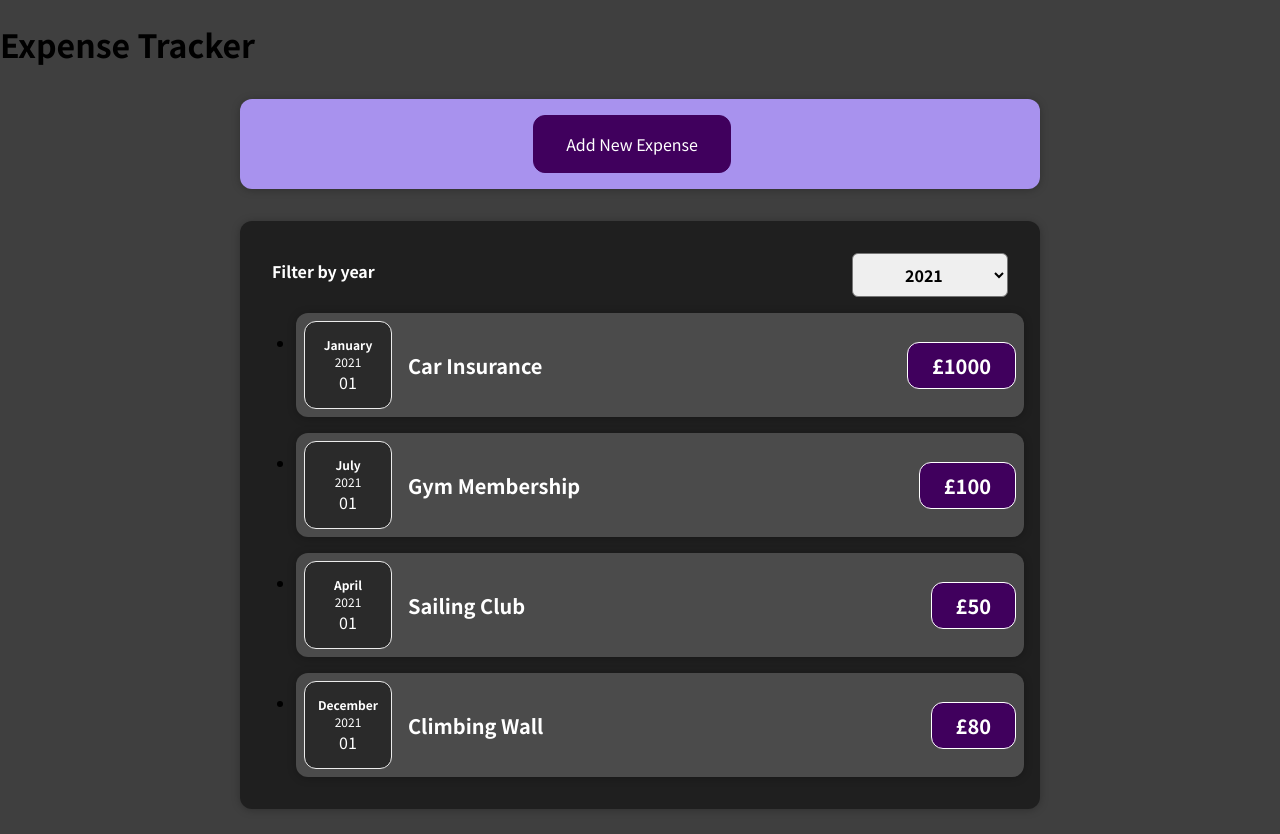
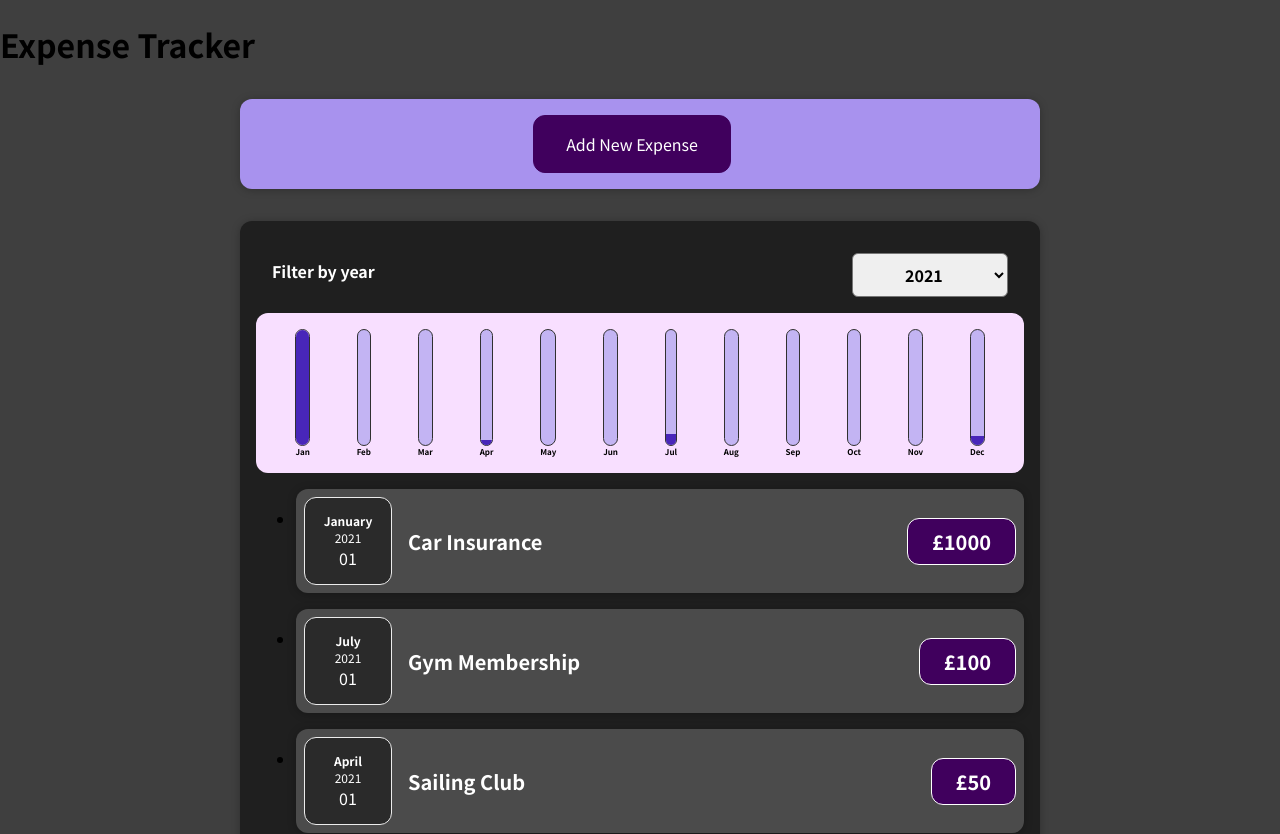
Before and after one commit to nicolas-thompson/expenses, a React (Create React App) app: page / in a window 1280 px wide. Shown: the top 834 px of the page. Built offline with nearby package versions, Linux system fonts and the light colour scheme.

Commit message:
Adds an expenses chart component

```diff
--- /dev/null
+++ b/src/components/Chart/Chart.css
@@ -0,0 +1,9 @@
+.chart {
+  padding: 1rem;
+  border-radius: 12px;
+  background-color: #f8dfff;
+  text-align: center;
+  display: flex;
+  justify-content: space-around;
+  height: 10rem;
+}
--- /dev/null
+++ b/src/components/Chart/Chart.js
@@ -0,0 +1,22 @@
+import ChartBar from "./ChartBar";
+import "./Chart.css";
+
+const Chart = (props) => {
+  const dataPointValues = props.dataPoints.map((dataPoint) => dataPoint.value);
+  const totalMaximum = Math.max(...dataPointValues);
+
+  return (
+    <div className="chart">
+      {props.dataPoints.map((dataPoint) => (
+        <ChartBar
+          key={dataPoint.label}
+          value={dataPoint.value}
+          maxValue={totalMaximum}
+          label={dataPoint.label}
+        />
+      ))}
+    </div>
+  );
+};
+
+export default Chart;
--- /dev/null
+++ b/src/components/Chart/ChartBar.css
@@ -0,0 +1,30 @@
+.chart-bar {
+  height: 100%;
+  display: flex;
+  flex-direction: column;
+  align-items: center;
+}
+
+.chart-bar__inner {
+  height: 100%;
+  width: 100%;
+  border: 1px solid #313131;
+  border-radius: 12px;
+  background-color: #c3b4f3;
+  overflow: hidden;
+  display: flex;
+  flex-direction: column;
+  justify-content: flex-end;
+}
+
+.chart-bar__fill {
+  background-color: #4826b9;
+  width: 100%;
+  transition: all 0.3s ease-out;
+}
+
+.chart-bar__label {
+  font-weight: bold;
+  font-size: 0.5rem;
+  text-align: center;
+}
--- /dev/null
+++ b/src/components/Chart/ChartBar.js
@@ -0,0 +1,23 @@
+import "./ChartBar.css";
+
+const ChartBar = (props) => {
+  let barFillHeight = "0%";
+
+  if (props.maxValue > 0) {
+    barFillHeight = Math.round((props.value / props.maxValue) * 100) + "%";
+  }
+
+  return (
+    <div className="chart-bar">
+      <div className="chart-bar__inner">
+        <div
+          className="chart-bar__fill"
+          style={{ height: barFillHeight }}
+        ></div>
+      </div>
+      <div className="chart-bar__label">{props.label}</div>
+    </div>
+  );
+};
+
+export default ChartBar;
--- a/src/components/Expenses/Expenses.js
+++ b/src/components/Expenses/Expenses.js
@@ -1,9 +1,10 @@
 import { useState } from "react";
 import Card from "../UI/Card";
 
-import "./Expenses.css";
 import ExpensesFilter from "./ExpensesFilter";
 import ExpensesList from "./ExpensesList";
+import ExpensesChart from "./ExpesesChart";
+import "./Expenses.css";
 
 const Expenses = (props) => {
   const [filteredYear, setFilteredYear] = useState("2021");
@@ -21,6 +22,7 @@
           selected={filteredYear}
           onFilterChange={filterChangeHandler}
         />
+        <ExpensesChart expenses={filteredExpenses} />
         <ExpensesList items={filteredExpenses} />
       </Card>
     </div>
--- /dev/null
+++ b/src/components/Expenses/ExpesesChart.js
@@ -0,0 +1,26 @@
+import Chart from "../Chart/Chart";
+
+const ExpensesChart = (props) => {
+  const chartDataPoints = [
+    { label: "Jan", value: 0 },
+    { label: "Feb", value: 0 },
+    { label: "Mar", value: 0 },
+    { label: "Apr", value: 0 },
+    { label: "May", value: 0 },
+    { label: "Jun", value: 0 },
+    { label: "Jul", value: 0 },
+    { label: "Aug", value: 0 },
+    { label: "Sep", value: 0 },
+    { label: "Oct", value: 0 },
+    { label: "Nov", value: 0 },
+    { label: "Dec", value: 0 },
+  ];
+
+  for (const expense of props.expenses) {
+    const expenseMonth = expense.date.getMonth();
+    chartDataPoints[expenseMonth].value += expense.amount;
+  }
+  return <Chart dataPoints={chartDataPoints} />;
+};
+
+export default ExpensesChart;
```
